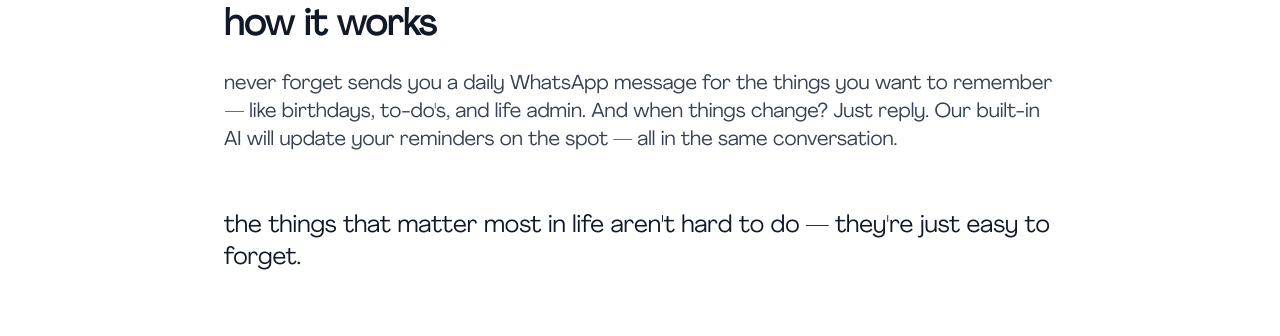
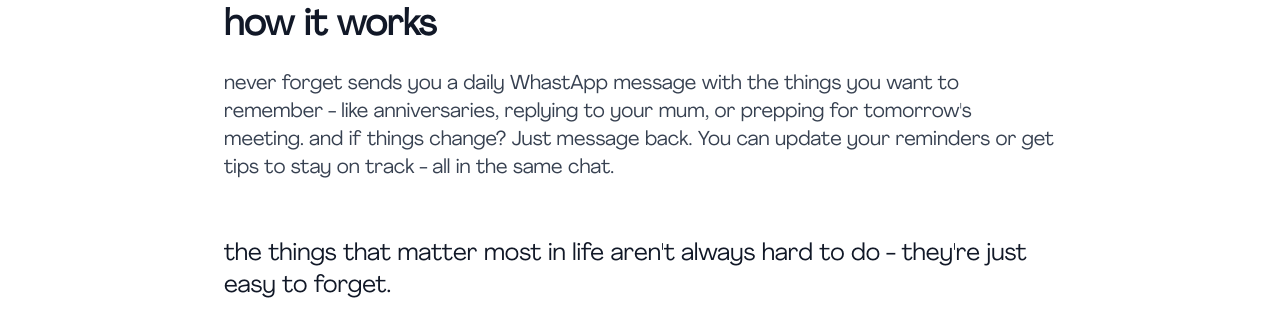
Before and after one commit to TemperateGrassland/never-forget, a Next.js app: page / in a window 1280 px wide. Shown: the part 874-1210 px from the top of the page. Built offline with nearby package versions, Linux system fonts and the light colour scheme; no server answers.

Commit message:
update how it works section

```diff
--- a/src/app/page.tsx
+++ b/src/app/page.tsx
@@ -58,7 +58,6 @@
       </div>
     </div>
 
-    {/* How It Works Section */}
     <div className="bg-white py-16 sm:py-20">
       <div className="container mx-auto px-4 sm:px-6 lg:px-8 max-w-4xl">
         <div className="mb-6">
@@ -69,11 +68,11 @@
 
         <div className="space-y-6 text-lg sm:text-xl text-gray-700 leading-relaxed">
           <p>
-            never forget sends you a daily WhatsApp message for the things you want to remember — like birthdays, to-do&apos;s, and life admin. And when things change? Just reply. Our built-in AI will update your reminders on the spot — all in the same conversation.
+            never forget sends you a daily WhastApp message with the things you want to remember - like anniversaries, replying to your mum, or prepping for tomorrow&apos;s meeting.
+            and if things change? Just message back. You can update your reminders or get tips to stay on track - all in the same chat.
           </p>
-
           <p className="space-y-6 text-xl sm:text-2xl font-medium text-gray-900 text-left pt-8">
-            the things that matter most in life aren&apos;t hard to do — they&apos;re just easy to forget.
+            the things that matter most in life aren&apos;t always hard to do - they&apos;re just easy to forget.
           </p>
         </div>
       </div>
```
